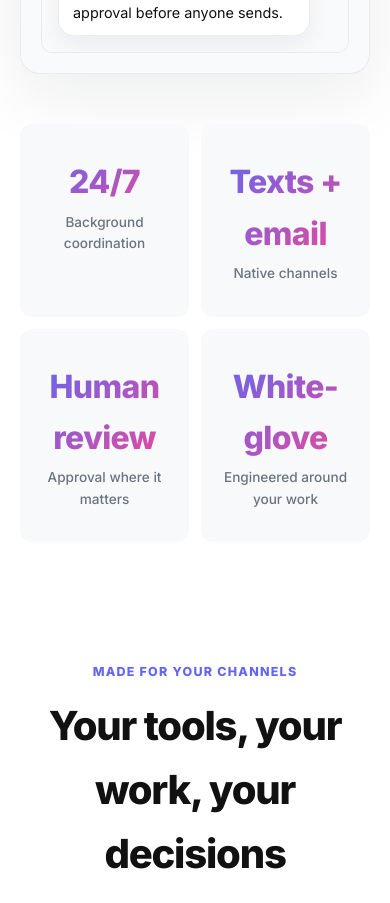
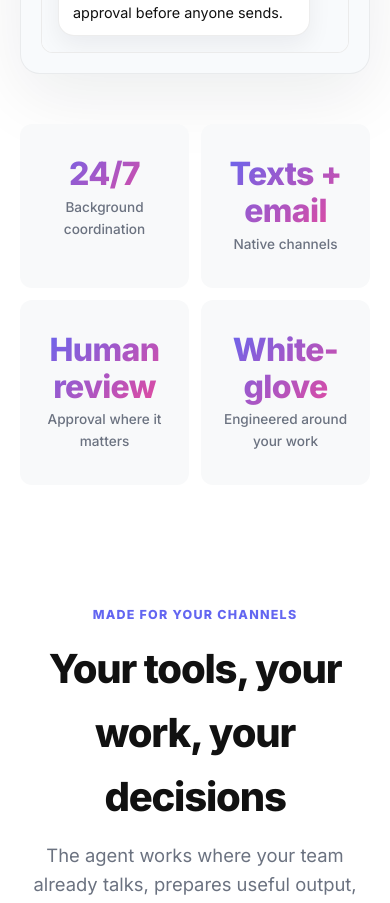
Before and after one commit to frankhli843/peoplefreework, a React (Vite) app: page /#/ in a window 390 px wide. Shown: the part 1920-2823 px from the top of the page. Built offline with nearby package versions, Linux system fonts and the light colour scheme.

Commit message:
Fix mobile stats overflow

```diff
--- a/src/App.css
+++ b/src/App.css
@@ -170,22 +170,30 @@
 .stats-bar {
   max-width: var(--max-w); margin: 0 auto;
   padding: 0 32px 80px;
-  display: grid; grid-template-columns: repeat(4, 1fr); gap: 24px;
+  display: grid; grid-template-columns: repeat(4, minmax(0, 1fr)); gap: 24px;
 }
 .stat {
+  min-width: 0;
   text-align: center; padding: 32px 16px;
   border-radius: var(--radius-sm);
   background: var(--bg-gray);
 }
 .stat-value {
   font-size: 2rem; font-weight: 800;
-  letter-spacing: -0.02em; margin-bottom: 4px;
+  letter-spacing: -0.02em; line-height: 1.15; margin-bottom: 4px;
+  overflow-wrap: anywhere;
+  word-break: normal;
   background: linear-gradient(135deg, var(--accent), #ec4899);
   -webkit-background-clip: text;
   -webkit-text-fill-color: transparent;
   background-clip: text;
 }
-.stat-label { font-size: 0.85rem; color: var(--text-muted); font-weight: 500; }
+.stat-label {
+  min-width: 0;
+  font-size: 0.85rem; color: var(--text-muted); font-weight: 500;
+  overflow-wrap: anywhere;
+  word-break: normal;
+}
 
 /* Sections */
 .section {
@@ -1375,7 +1383,7 @@
   .home-scenario { grid-template-columns: 1fr; padding: 20px; margin-top: 40px; }
   .home-scenario-copy h2 { font-size: 1.55rem; }
   .home-scenario-copy p { font-size: 0.94rem; }
-  .stats-bar { grid-template-columns: repeat(2, 1fr); gap: 12px; padding: 0 20px 60px; }
+  .stats-bar { grid-template-columns: repeat(2, minmax(0, 1fr)); gap: 12px; padding: 0 20px 60px; }
   .section { padding: 60px 20px; }
   .perks-grid { grid-template-columns: 1fr; }
   .daily-grid { grid-template-columns: 1fr; }
```
